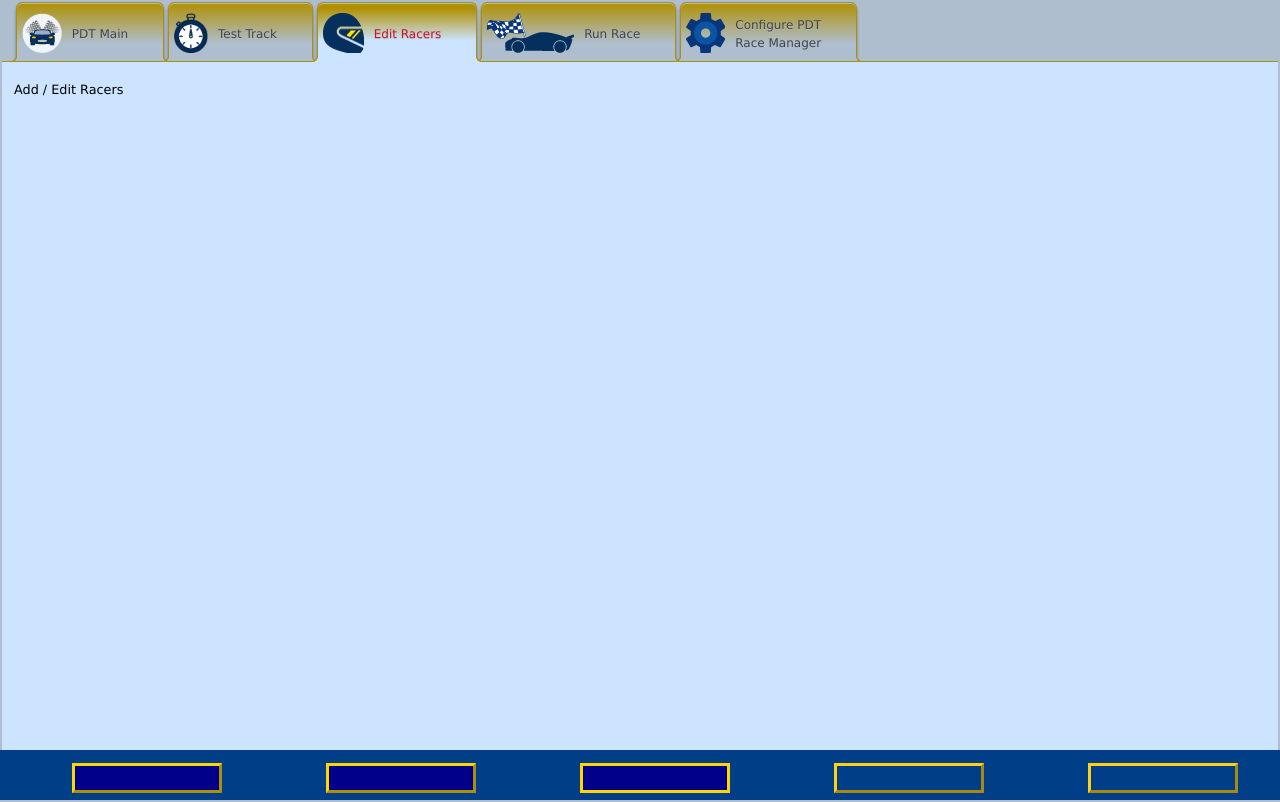
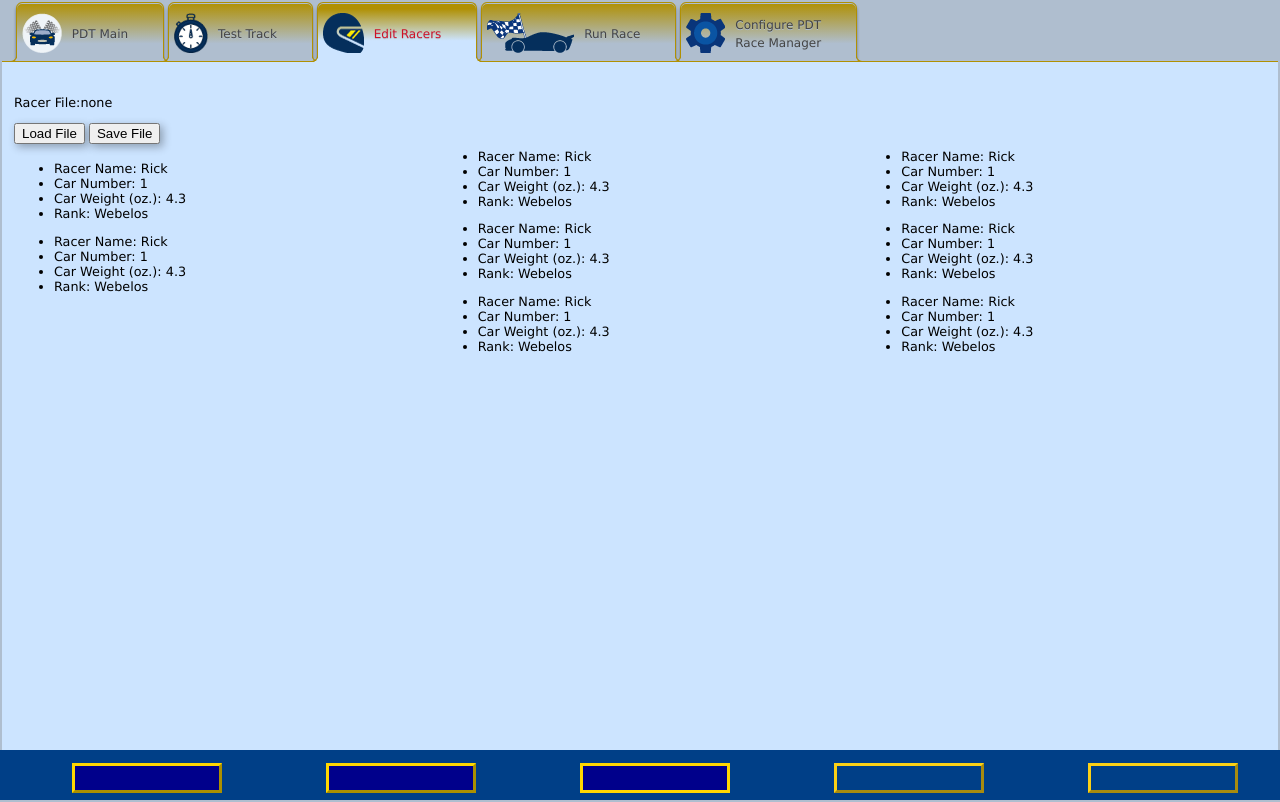
Before and after one commit to mreed1272/PDT-electron, an Electron app: page app/index.html in a window 1280 px wide. Both pictures are taken after a click on the item "Edit Racers". Drawn offline with Linux system fonts and the light colour scheme; no server answers.

Commit message:
racer editor updates

```diff
--- a/app/index.html
+++ b/app/index.html
@@ -71,8 +71,7 @@
 </div>
 <div class="tabcontent" id="testTrackT">
 	<div class="flex-contain">
-					<div style="margin-right: 20px;">
-						Choose Lane to test:
+		<div style="margin-right: 20px;"> Choose Lane to test:
 <select id="test-lane-watch" onchange="setLane(this.value)">
 <option value="0" selected>all</option>
 </select>
@@ -83,8 +82,8 @@
 <label style="vertical-align: top;" for="textarea">Notes:</label>
 <textarea style="vertical-align: top;" rows="5" cols="40" id="test-notes"></textarea>
 </div>
-					<div style="margin-right: 20px">
-						Session date: <time id="test-date"></time>
+<div style="margin-right: 20px"> Session date:
+<time id="test-date"></time>
 </div>
 </div>
 <div id="lane-times-contain">
@@ -107,8 +106,7 @@
 	</table>
 </div>
 </div>
-				<form id="serial-display" onsubmit="return false;">
-					Serial Command: <input type="text" id="serial-command">
+<form id="serial-display" onsubmit="return false;"> Serial Command: <input type="text" id="serial-command">
 <button id="send-serial" onclick="sendSerialForm()">Send</button><br/>
 <!--<p>Serial Ports:
 						<span id="port-names"></span>
@@ -119,7 +117,66 @@
 
 </div>
 <div class="tabcontent" id="editRacersT">
-				Add / Edit Racers
+	<div>
+		<p><label>Racer File:</label><span id="racer-data-file">none</span></p>
+		<button type="button">Load File</button>
+		<button type="button">Save File</button>
+	</div>
+	<div style="columns: 200px 3;">
+		<style>
+		ul {
+			break-inside: avoid;
+		}
+		</style>
+		<ul>
+			<li>Racer Name: <span>Rick</span></li>
+			<li>Car Number: <span>1</span></li>
+			<li>Car Weight (oz.): <span>4.3</span></li>
+			<li>Rank: <span>Webelos</span></li>
+		</ul>
+		<ul>
+			<li>Racer Name: <span>Rick</span></li>
+			<li>Car Number: <span>1</span></li>
+			<li>Car Weight (oz.): <span>4.3</span></li>
+			<li>Rank: <span>Webelos</span></li>
+		</ul>
+		<ul>
+			<li>Racer Name: <span>Rick</span></li>
+			<li>Car Number: <span>1</span></li>
+			<li>Car Weight (oz.): <span>4.3</span></li>
+			<li>Rank: <span>Webelos</span></li>
+		</ul>
+		<ul>
+			<li>Racer Name: <span>Rick</span></li>
+			<li>Car Number: <span>1</span></li>
+			<li>Car Weight (oz.): <span>4.3</span></li>
+			<li>Rank: <span>Webelos</span></li>
+		</ul>
+		<ul>
+			<li>Racer Name: <span>Rick</span></li>
+			<li>Car Number: <span>1</span></li>
+			<li>Car Weight (oz.): <span>4.3</span></li>
+			<li>Rank: <span>Webelos</span></li>
+		</ul>
+		<ul>
+			<li>Racer Name: <span>Rick</span></li>
+			<li>Car Number: <span>1</span></li>
+			<li>Car Weight (oz.): <span>4.3</span></li>
+			<li>Rank: <span>Webelos</span></li>
+		</ul>
+		<ul>
+			<li>Racer Name: <span>Rick</span></li>
+			<li>Car Number: <span>1</span></li>
+			<li>Car Weight (oz.): <span>4.3</span></li>
+			<li>Rank: <span>Webelos</span></li>
+		</ul>
+		<ul>
+			<li>Racer Name: <span>Rick</span></li>
+			<li>Car Number: <span>1</span></li>
+			<li>Car Weight (oz.): <span>4.3</span></li>
+			<li>Rank: <span>Webelos</span></li>
+		</ul>
+	</div>
 </div>
 <div class="tabcontent" id="runRaceT">
 	Run the Race
```
Lines whose indentation alone changed are shown as unchanged.
